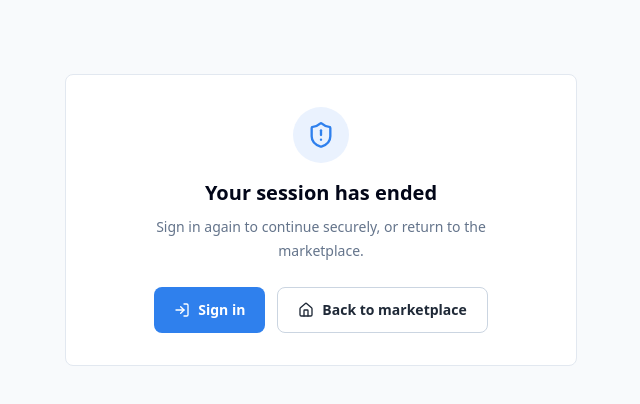
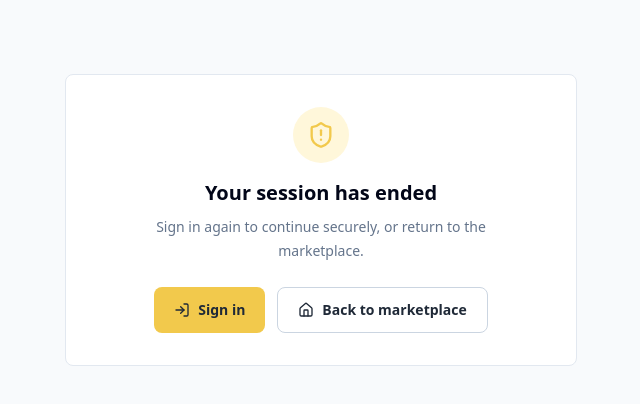
Before and after one commit to MakomaneTau/marketplace-web, a Next.js app: page /seller/settings in a window 1280 px wide. Shown: the top 404 px of the page, without its empty margins (319-959 px from the left). Built offline with nearby package versions, Linux system fonts and the light colour scheme; no server answers.

Commit message:
fix(theme): preserve seller colors in loading states and onboarding

```diff
--- a/app/(seller)/seller/layout.tsx
+++ b/app/(seller)/seller/layout.tsx
@@ -5,5 +5,9 @@ import { SellerShell } from "@/components/seller/seller-shell";
 export default function SellerLayout({
   children,
 }: Readonly<{ children: ReactNode }>) {
-  return <SellerShell>{children}</SellerShell>;
+  return (
+    <div className="seller-theme min-h-screen bg-background text-foreground">
+      <SellerShell>{children}</SellerShell>
+    </div>
+  );
 }
--- a/src/components/onboarding/onboarding-experience.tsx
+++ b/src/components/onboarding/onboarding-experience.tsx
@@ -43,7 +43,7 @@ export function OnboardingExperience(props: ExperienceProps) {
   const allComplete = completed === steps.length;
 
   return (
-    <>
+    <div className={cn("contents", `${props.role}-theme`)}>
       {props.welcomeOpen && (
         <WelcomeDialog
           role={props.role}
@@ -192,7 +192,7 @@ export function OnboardingExperience(props: ExperienceProps) {
           )}
         </div>
       )}
-    </>
+    </div>
   );
 }
 
```
